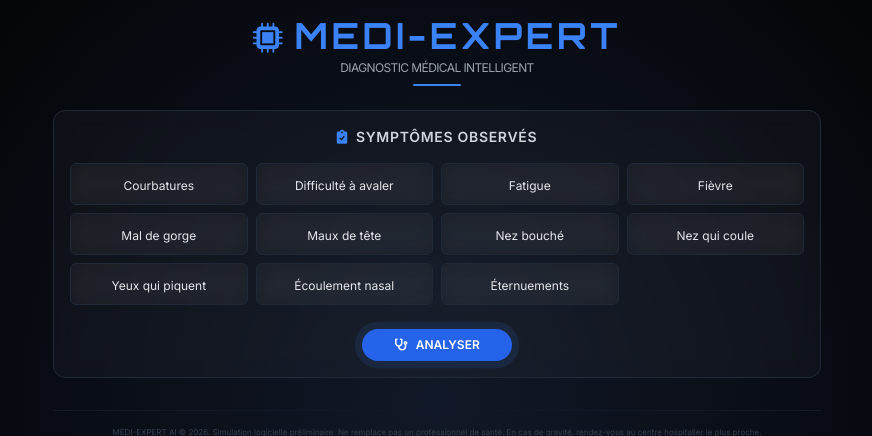
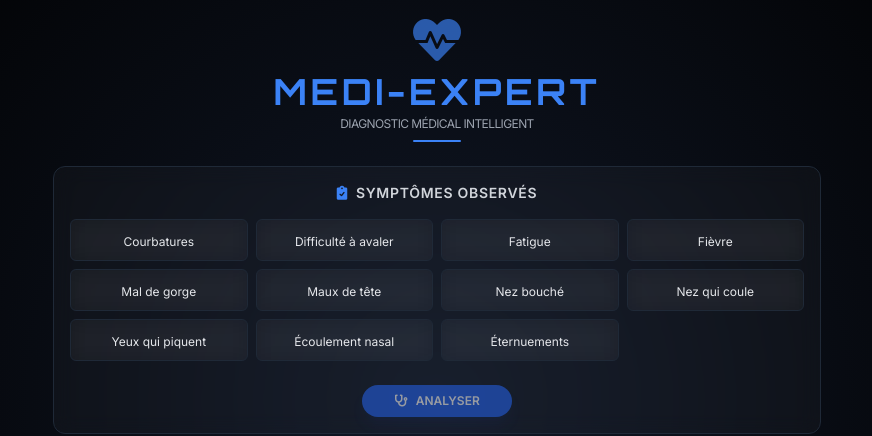
Before and after one commit to andrekabemba/medi-expert-ia, a FastAPI app: page / in a window 1280 px wide. Shown: the top 436 px of the page, without its empty margins (203-1075 px from the left). Run offline with FastAPI, Linux system fonts and the light colour scheme; some libraries are stand-ins or nearby versions.

Commit message:
icon implementation

```diff
--- a/templates/index.html
+++ b/templates/index.html
@@ -3,7 +3,8 @@
 <head>
     <meta charset="UTF-8">
     <meta name="viewport" content="width=device-width, initial-scale=1.0, maximum-scale=1.0, user-scalable=no">
-    <title>MediExpert | Système Expert de Diagnostic</title>
+    <title>MediExpert | Système Expert Médical Global</title>
+    <link rel="icon" type="image/png" href="https://cdn-icons-png.flaticon.com/512/2864/2864248.png">
     <script src="https://cdn.tailwindcss.com"></script>
     <link href="https://cdnjs.cloudflare.com/ajax/libs/font-awesome/6.0.0/css/all.min.css" rel="stylesheet">
     <style>
@@ -61,8 +62,11 @@
     <div class="w-full max-w-full sm:max-w-2xl md:max-w-3xl">
         <!-- Header Compact & Responsive -->
         <header class="text-center mb-4 md:mb-6">
-            <h1 class="text-xl sm:text-2xl md:text-4xl font-bold title-font text-blue-500 mb-1 tracking-widest">
-                <i class="fas fa-microchip mr-2 text-lg sm:text-xl md:text-3xl"></i>MEDI-EXPERT
+            <div class="flex items-center justify-center mb-2">
+                <i class="fas fa-heart-pulse text-3xl md:text-5xl text-blue-500 animate-pulse"></i>
+            </div>
+            <h1 class="text-xl sm:text-2xl md:text-4xl font-bold title-font text-blue-500 mb-1 tracking-widest uppercase">
+                MEDI-EXPERT
             </h1>
             <p class="text-gray-400 text-[8px] sm:text-[10px] md:text-xs uppercase tracking-tighter">Diagnostic Médical Intelligent</p>
             <div class="h-0.5 w-8 sm:w-12 bg-blue-500 mx-auto mt-1 sm:mt-2 rounded-full"></div>
```
